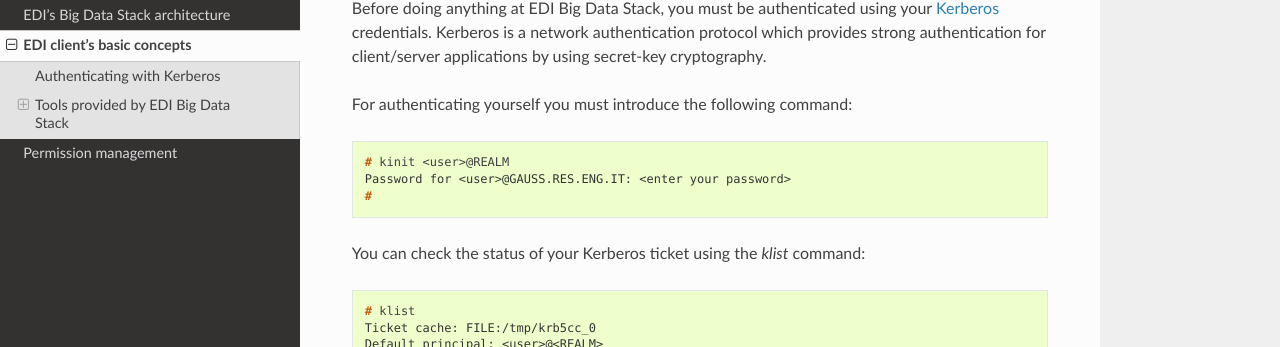
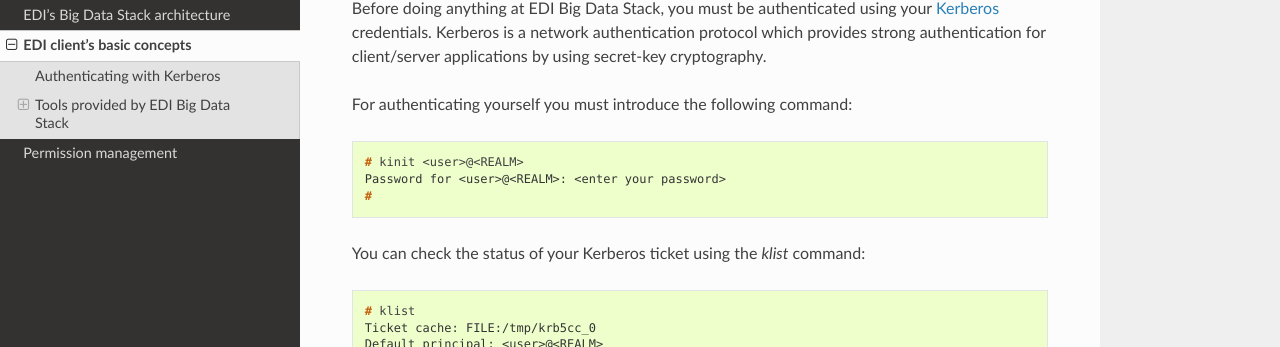
Before and after one commit to edincubator/edi-doc, a Sphinx documentation site: the page built from source/big-data-stack/basic-concepts.rst, in a window 1280 px wide and 900 px high, scrolled down 862 px. Shown: the part 105-452 px from the top of the window. Built offline with Sphinx 7.4.7 and the Read the Docs theme 2.0.0, drawn with Linux system fonts in a browser that asks for light colours; pages that are not in the unit, such as notebooks, are missing from menus.

Commit message:
Fixing a typo

```diff
--- a/source/big-data-stack/basic-concepts.rst
+++ b/source/big-data-stack/basic-concepts.rst
@@ -50,8 +50,8 @@ For authenticating yourself you must introduce the following command:
 
 .. code-block:: console
 
-  # kinit <user>@REALM
-  Password for <user>@GAUSS.RES.ENG.IT: <enter your password>
+  # kinit <user>@<REALM>
+  Password for <user>@<REALM>: <enter your password>
   #
 
 You can check the status of your Kerberos ticket using the `klist` command:
```
